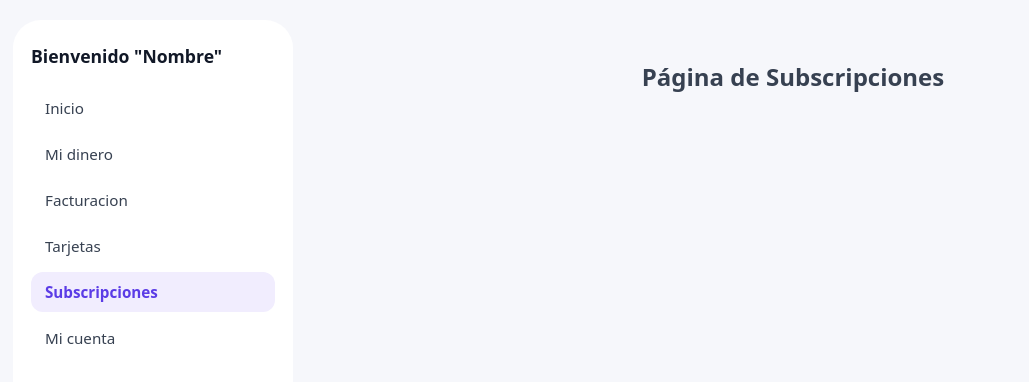
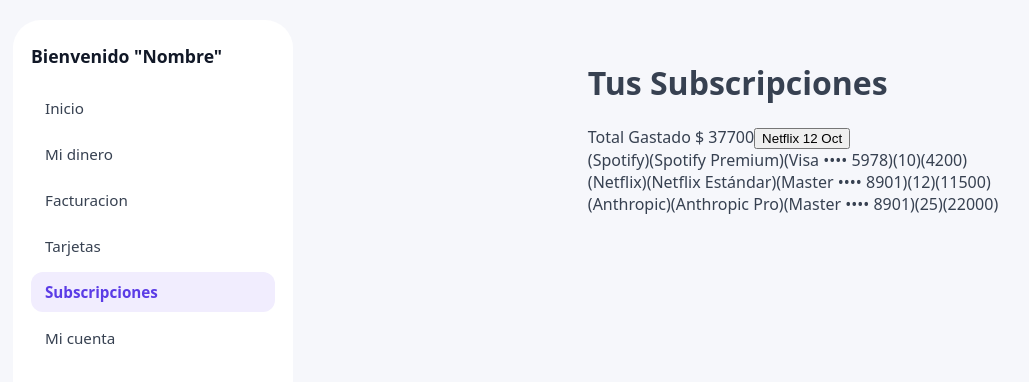
Before and after one commit to tomisanti05/Sistema-Gestion-Finanzas, a React (Vite) app in the folder apps/frontend/: page /subscripciones in a window 1280 px wide. Shown: the top 382 px of the page, without its empty margins (7-1036 px from the left). Built offline with nearby package versions, Linux system fonts and the light colour scheme.

Commit message:
agrego esqueleto de subscripciones y estructura pagina

```diff
--- a/apps/frontend/src/App.tsx
+++ b/apps/frontend/src/App.tsx
@@ -5,6 +5,7 @@
 import Tarjetas from './pages/tarjetas.tsx'
 import Inicio from './pages/inicio.tsx';
 import MiDinero from './pages/midinero.tsx';
+import Subscripciones from './pages/subscripciones.tsx'
 import './App.css'
 
 function App() {
@@ -20,7 +21,7 @@
           <Route path="/midinero" element={<MiDinero />} />
           <Route path="/facturacion" element={<Facturacion />} />
           <Route path="/tarjetas" element={<Tarjetas />} />
-          <Route path="/subscripciones" element={<h2>Página de Subscripciones</h2>} />
+          <Route path="/subscripciones" element={<Subscripciones />} />
           <Route path="/miCuenta" element={<Account />} />
 
           <Route path="*" element={<h2>404 - Página no encontrada</h2>} />
--- /dev/null
+++ b/apps/frontend/src/pages/subscripciones.tsx
@@ -0,0 +1,72 @@
+  import { useState } from "react";
+  interface Subscripcion {
+      id: string;
+      proveedor: string;
+      plan:string;
+      numTarjeta: string;
+      monto:number;
+      diaCobro: number;
+  }
+
+  const SubscripcionesPrueba: Subscripcion [] = [
+    {
+    id: "sub-1",
+    proveedor: "Spotify",
+    plan: "Spotify Premium",
+    numTarjeta: "Visa •••• 5978",
+    monto: 4200,
+    diaCobro: 10,
+  },
+  {
+    id: "sub-2",
+    proveedor: "Netflix",
+    plan: "Netflix Estándar",
+    numTarjeta: "Master •••• 8901",
+    monto: 11500,
+    diaCobro: 12,
+  },
+  {
+    id: "sub-3",
+    proveedor: "Anthropic",
+    plan: "Anthropic Pro",
+    numTarjeta: "Master •••• 8901",
+    monto: 22000,
+    diaCobro: 25,
+  },
+  ]
+export default function Subscripciones() {
+  const [subs,setSubscripciones] = useState<Subscripcion[]>(SubscripcionesPrueba)
+  const totalGasto = subs.reduce((acc,sub) => acc + sub.monto,0)
+
+  return (
+    <div className="subscripciones-body">
+      <div className="subscripciones-header">
+         <h1>Tus Subscripciones</h1>
+      </div>
+      <div className="metricas">
+        <span className="gasto-total">
+          Total Gastado $ {totalGasto}
+        </span>
+        <span className="proximo-cobro">
+            <button>
+              Netflix 12 Oct
+            </button>
+        </span>
+        <span className="nueva-sub"></span>
+      </div>
+
+      <div className="subscripciones">
+        {subs.map((sub) =>(
+          <div key={sub.id} className="subscripcion-card">
+            <span className="proveedor">({sub.proveedor})</span>
+            <span className="plan-nombre">({sub.plan})</span>
+            <span className="tarjeta-info">({sub.numTarjeta})</span>
+            <span className="dia-cobro">({sub.diaCobro})</span>
+            <span className="monto">({sub.monto})</span>
+          </div>
+        )
+      )}
+      </div>
+    </div>
+  )
+}
```
